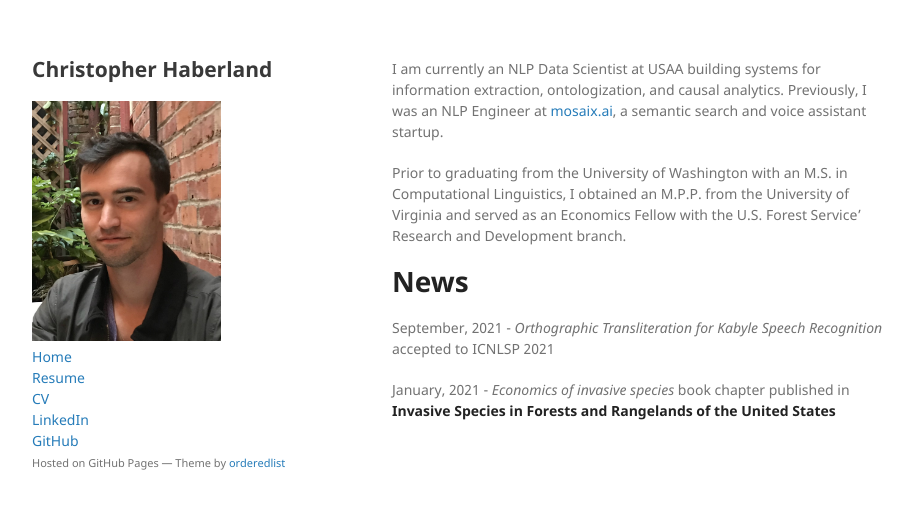
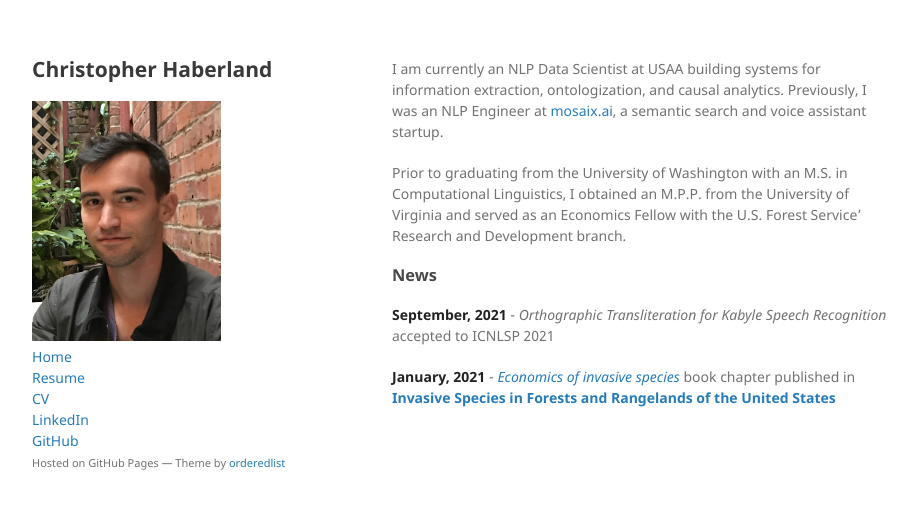
Before and after one commit to argideritzalpea/argideritzalpea.github.io, a Jekyll site: the page built from index.md, in a window 1280 px wide. Shown: the top 509 px of the page, without its empty margins (178-1095 px from the left). Built offline with Jekyll 4.4.1, drawn with Linux system fonts in a browser that asks for light colours; our own code applies the rules of GitHub Pages for plain Markdown files; part of the change alters nothing that is shown.

```diff
--- a/index.md
+++ b/index.md
@@ -2,8 +2,8 @@ I am currently an NLP Data Scientist at USAA building systems for information ex
 
 Prior to graduating from the University of Washington with an M.S. in Computational Linguistics, I obtained an M.P.P. from the University of Virginia and served as an Economics Fellow with the U.S. Forest Service' Research and Development branch.
 
-# News
+### News
 
-September, 2021 - *Orthographic Transliteration for Kabyle Speech Recognition* accepted to ICNLSP 2021
+**September, 2021** - *Orthographic Transliteration for Kabyle Speech Recognition* accepted to ICNLSP 2021
 
-January, 2021 - *Economics of invasive species* book chapter published in **Invasive Species in Forests and Rangelands of the United States**
+**January, 2021** - *[Economics of invasive species](https://scholar.google.com/citations?view_op=view_citation&hl=en&user=-tAcAUsAAAAJ&citation_for_view=-tAcAUsAAAAJ:Wp0gIr-vW9MC)* book chapter published in **[Invasive Species in Forests and Rangelands of the United States](https://link.springer.com/book/10.1007/978-3-030-45367-1)**
```
